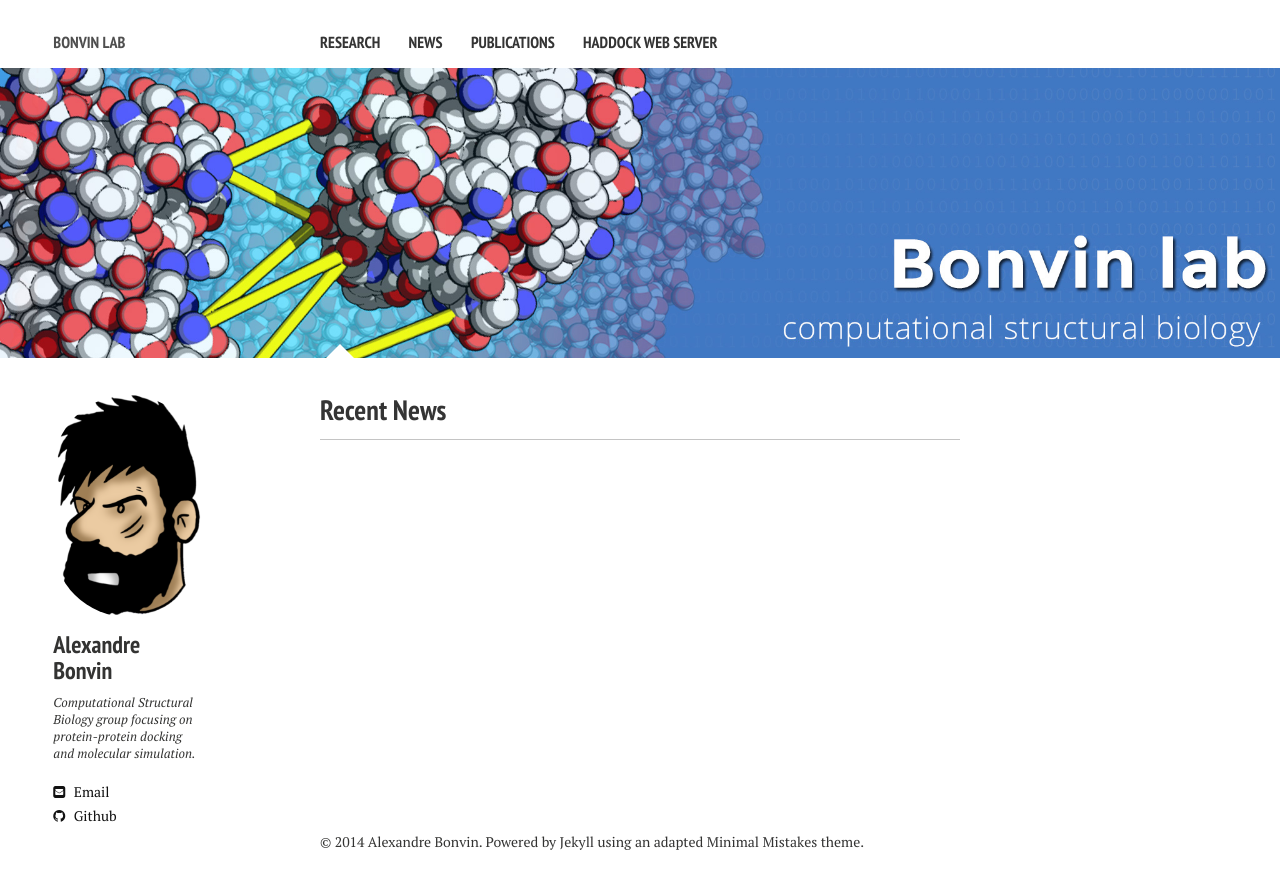
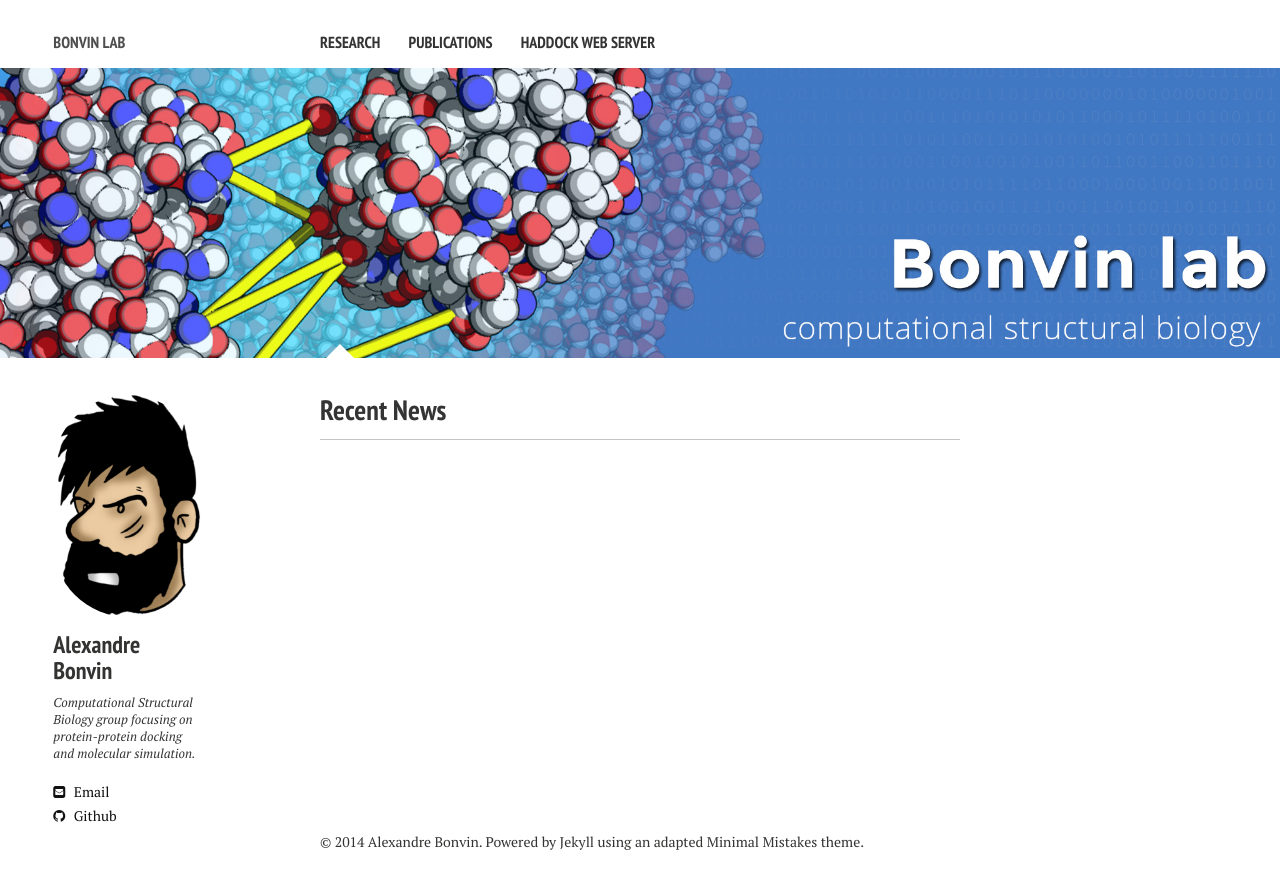
Before and after one commit to ezgikaraca/joaorodrigues.github.io, a Jekyll site: the page built from index.md, in a window 1280 px wide. Shown: the top 889 px of the page. Built offline with Jekyll 4.4.1, drawn with Linux system fonts in a browser that asks for light colours; nearby versions of some CDN libraries.

Commit message:
Temporarily removed news from navbar

```diff
--- a/_data/navigation.yml
+++ b/_data/navigation.yml
@@ -2,9 +2,6 @@
 
 - title: Research
   url: /research/
-
-- title: News
-  url: /news/
 
 - title: Publications
   url: /publications/
```
